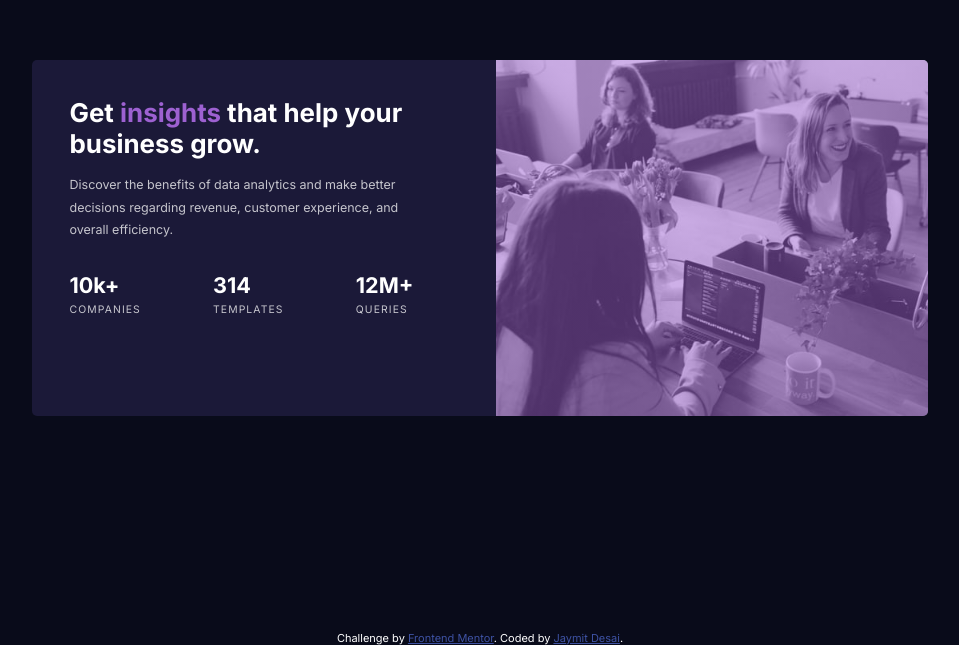
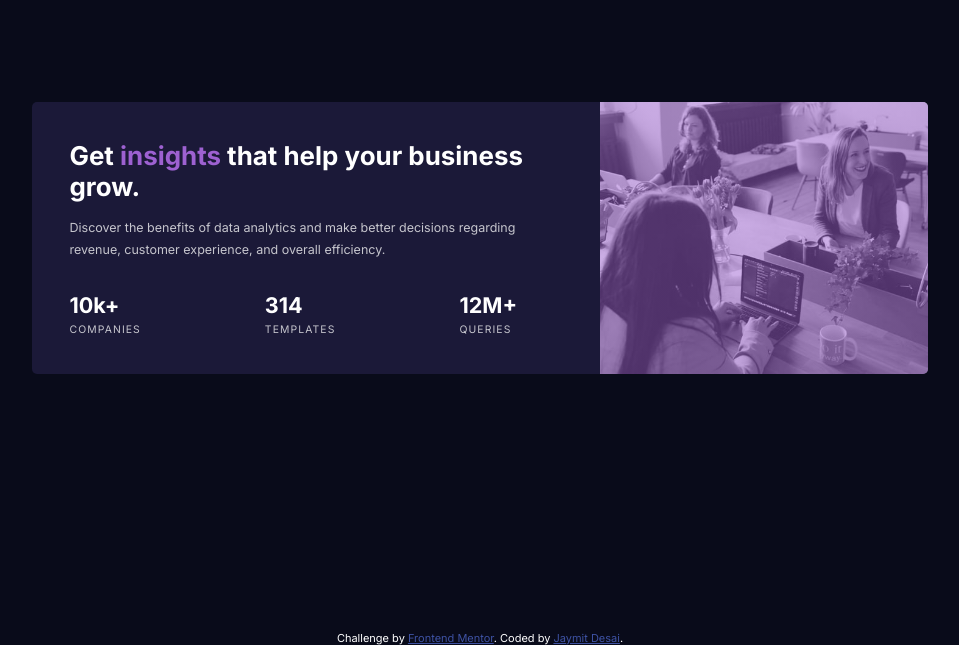
Before and after one commit to jaymit123/stats-preview-card-component-main, a plain HTML site: page index.html in a window 1280 px wide. Shown: the part 155-800 px from the top of the page, without its empty margins (160-1119 px from the left). Drawn offline with Linux system fonts and the light colour scheme.

Commit message:
Addressing html issues

```diff
--- a/index.html
+++ b/index.html
@@ -18,8 +18,8 @@
   <div class="preview">
     <main class="preview__card">
       <picture class="preview__card__header">
-        <source srcset="./images/image-header-mobile.jpg 320w" media="(max-width:768px)">
-        <source srcset="./images/image-header-desktop.jpg 768w" media="(min-width:768px)">
+        <source srcset="./images/image-header-mobile.jpg" media="(max-width:768px)">
+        <source srcset="./images/image-header-desktop.jpg" media="(min-width:768px)">
         <img src="./images/image-header-mobile.jpg" alt="team meeting">
       </picture>
       <div class="preview__card__content">
@@ -31,18 +31,18 @@
             regarding revenue, customer
             experience, and overall efficiency.</p>
           <div class="preview__card__content__main__stats">
-            <span class="preview__card__content__main__stats__info">
+            <div class="preview__card__content__main__stats__info">
               <h4>10k+</h4>
               <span class="preview__card__content__main__stats__info__type ">companies</span>
-            </span>
-            <span class="preview__card__content__main__stats__info">
+            </div>
+            <div class="preview__card__content__main__stats__info">
               <h4>314</h4>
               <span class="preview__card__content__main__stats__info__type ">templates</span>
-            </span>
-            <span class="preview__card__content__main__stats__info">
+            </div>
+            <div class="preview__card__content__main__stats__info">
               <h4>12M+</h4>
               <span class="preview__card__content__main__stats__info__type ">queries</span>
-            </span>
+            </div>
           </div>
         </div>
       </div>
--- a/styles/styles.scss
+++ b/styles/styles.scss
@@ -106,7 +106,6 @@ body {
             justify-content: space-between;
           }
           &__info {
-            display: block;
             &__type {
               @extend .text-xs;
               text-transform: uppercase;
```
Also changed, not shown: styles/styles.css, 2 other files.
